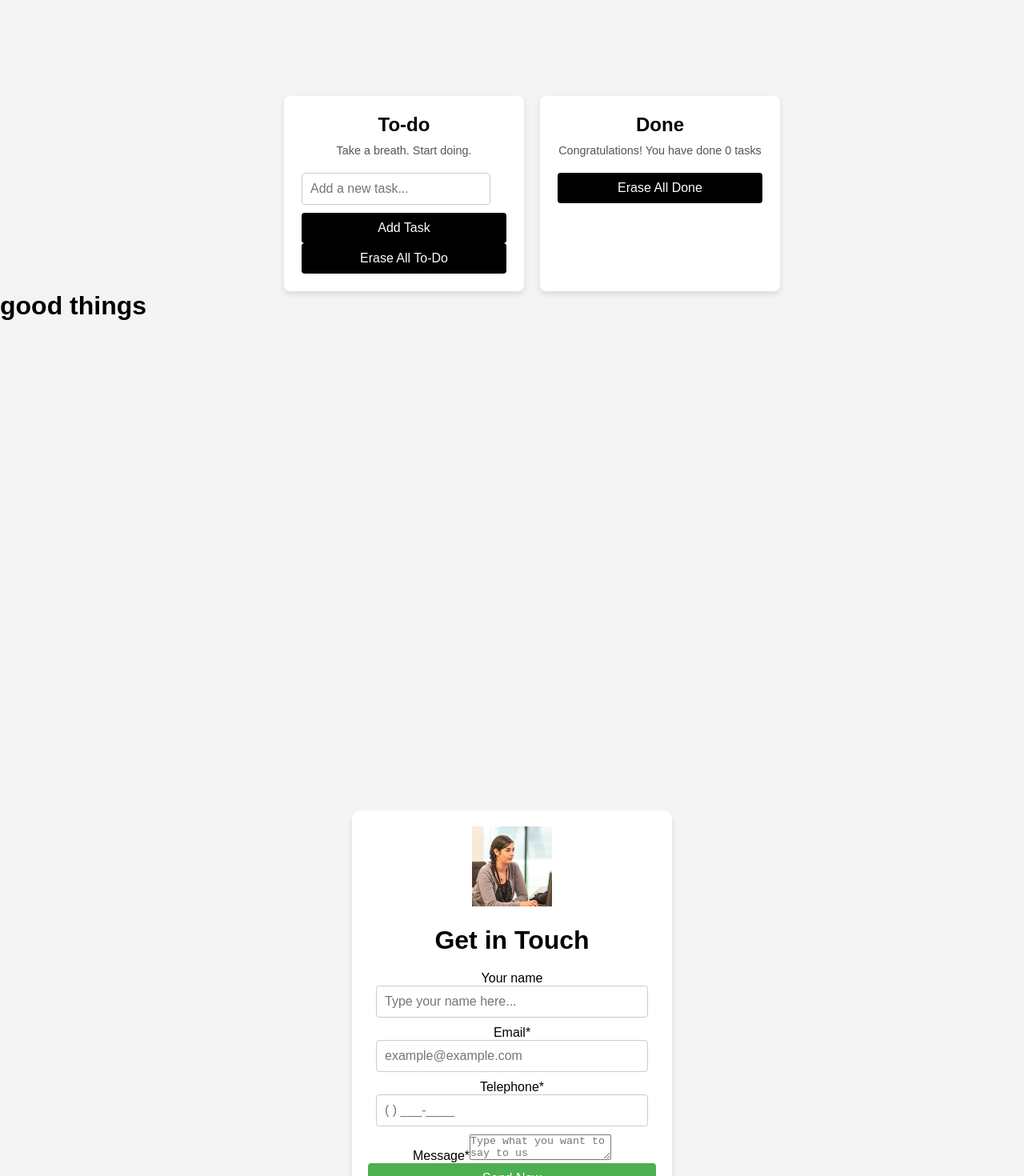
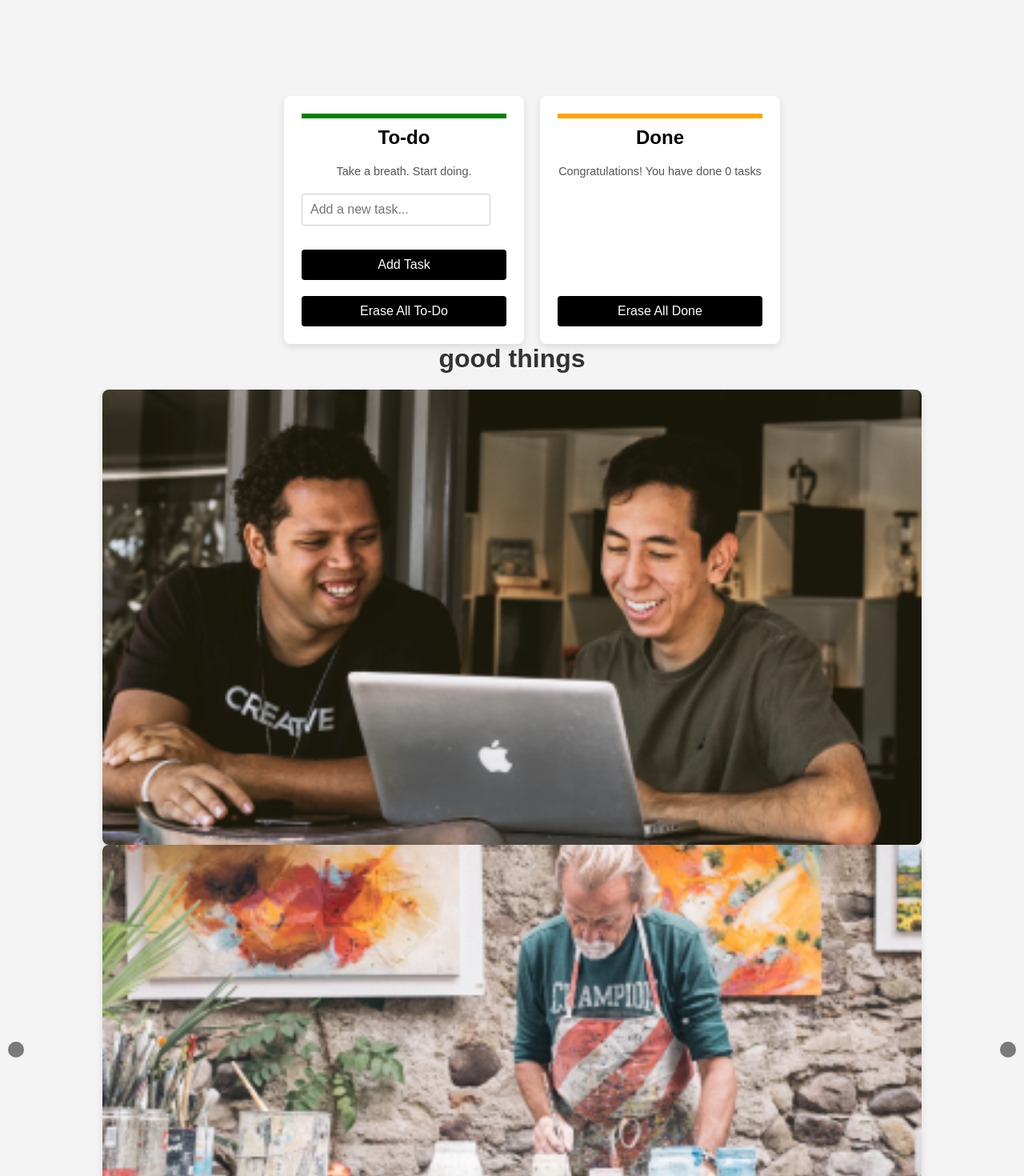
Before and after one commit to aurireads/toDoList, a React (Create React App) app: page / in a window 1280 px wide. Shown: the part 1080-2550 px from the top of the page at 80% size. Built offline with nearby package versions, Linux system fonts and the light colour scheme.

Commit message:
mudanças de css

```diff
--- a/src/components/Form/style.css
+++ b/src/components/Form/style.css
@@ -31,3 +31,12 @@
   text-align: center;
   margin: auto;
 }
+
+/* Adicionando bordas arredondadas à imagem */
+.img-form {
+  border-radius: 50%; /* Faz a imagem ficar com bordas redondas */
+  width: 150px; /* Ajuste o tamanho da imagem conforme necessário */
+  height: 150px; /* Ajuste o tamanho da imagem conforme necessário */
+  object-fit: cover; /* Garante que a imagem não distorça ao se ajustar ao tamanho */
+  margin-bottom: 20px; /* Adiciona um pequeno espaço abaixo da imagem */
+}
--- a/src/components/Swiper/styles.css
+++ b/src/components/Swiper/styles.css
@@ -0,0 +1,87 @@
+/* Container do swiper */
+.swiper-container {
+    width: 100%;
+    height: 100%;
+    overflow: hidden; /* Garante que os slides não transbordem */
+    position: relative;
+  }
+
+  /* Estilo de cada slide */
+  .swiper-slide {
+    width: 80%; /* Você pode ajustar conforme o tamanho que deseja para os slides */
+    margin: 0 10px; /* Espaçamento entre os slides */
+    background-color: #f0f0f0; /* Cor de fundo de cada slide */
+    display: flex;
+    justify-content: center;
+    align-items: center;
+    border-radius: 8px; /* Bordas arredondadas para o slide */
+    box-shadow: 0 4px 10px rgba(0, 0, 0, 0.1); /* Sombras para destacar o slide */
+    transition: transform 0.3s ease; /* Transição suave */
+  }
+
+  /* Estilo para a imagem dentro do slide */
+  .swiper-slide img {
+    width: 100%;
+    height: auto;
+    border-radius: 8px; /* Bordas arredondadas para a imagem */
+  }
+
+  /* Título da seção (opcional) */
+  .heading {
+    text-align: center;
+    font-size: 2rem;
+    margin-bottom: 20px;
+    color: #333;
+  }
+
+  /* Botões de navegação (para deslizar para a direita e esquerda) */
+  .swiper-button-next,
+  .swiper-button-prev {
+    color: #fff; /* Cor dos botões de navegação */
+    font-size: 2rem; /* Tamanho do botão */
+    background-color: rgba(0, 0, 0, 0.5); /* Fundo dos botões */
+    border-radius: 50%; /* Botões redondos */
+    padding: 10px; /* Tamanho dos botões */
+    position: absolute;
+    top: 50%;
+    z-index: 10;
+    transform: translateY(-50%);
+  }
+
+  /* Estilo para o botão de navegação para a direita */
+  .swiper-button-next {
+    right: 10px;
+  }
+
+  /* Estilo para o botão de navegação para a esquerda */
+  .swiper-button-prev {
+    left: 10px;
+  }
+
+  /* Controles de paginação (bolinhas) */
+  .swiper-pagination {
+    position: absolute;
+    bottom: 10px;
+    left: 50%;
+    transform: translateX(-50%);
+    display: flex;
+    justify-content: center;
+    gap: 10px;
+  }
+
+  /* Estilo para as bolinhas de paginação */
+  .swiper-pagination-bullet {
+    width: 12px;
+    height: 12px;
+    background-color: #fff; /* Cor das bolinhas */
+    opacity: 0.5;
+    border-radius: 50%;
+    transition: opacity 0.3s ease, transform 0.3s ease;
+  }
+
+  /* Estilo para as bolinhas ativas */
+  .swiper-pagination-bullet-active {
+    opacity: 1;
+    transform: scale(1.2); /* Aumenta o tamanho da bolinha ativa */
+    background-color: orange; /* Cor da bolinha ativa */
+  }
--- a/src/components/ToDoList/ToDoList.js
+++ b/src/components/ToDoList/ToDoList.js
@@ -15,7 +15,9 @@ const ToDoList = ({
   return (
     <div className="container">
       <div className="card to-do" onDragOver={(e) => e.preventDefault()} onDrop={() => handleDrop("toDo")}>
-        <div className="card-header">To-do</div>
+        <div className={`card-header ${toDoTasks.length > 0 ? "to-do" : "done"}`}>
+          To-do
+        </div>
         <div className="card-subtitle">Take a breath. Start doing.</div>
         <ul>
           {toDoTasks.map((task, index) => (
@@ -36,7 +38,9 @@ const ToDoList = ({
       </div>
 
       <div className="card done" onDragOver={(e) => e.preventDefault()} onDrop={() => handleDrop("done")}>
-        <div className="card-header">Done</div>
+        <div className={`card-header ${doneTasks.length > 0 ? "done" : "to-do"}`}>
+          Done
+        </div>
         <div className="card-subtitle">Congratulations! You have done {doneTasks.length} tasks</div>
         <ul>
           {doneTasks.map((task, index) => (
--- a/src/components/ToDoList/styles.css
+++ b/src/components/ToDoList/styles.css
@@ -1,3 +1,4 @@
+/* Container para os cards */
 .container {
   display: flex;
   gap: 20px;
@@ -5,21 +6,28 @@
   justify-content: center;
 }
 
+/* Estilo para cada card */
 .card {
   width: 300px;
   padding: 20px;
   border-radius: 8px;
   box-shadow: 0 4px 8px rgba(0, 0, 0, 0.1);
   background-color: #fff;
+  display: flex;
+  flex-direction: column;
+  transition: box-shadow 0.3s, transform 0.3s; /* Transições suaves */
 }
 
+/* Estilos para os headers dos cards (To-do e Done) */
 .card-header {
   text-align: center;
   font-size: 1.5em;
   font-weight: bold;
   margin-bottom: 10px;
+  padding: 10px 0;
 }
 
+/* Estilos específicos para To-do e Done */
 .card-header.to-do {
   border-top: 6px solid orange;
 }
@@ -28,6 +36,7 @@
   border-top: 6px solid green;
 }
 
+/* Subtítulo do card */
 .card-subtitle {
   text-align: center;
   font-size: 0.9em;
@@ -35,17 +44,27 @@
   color: #555;
 }
 
-  ul li .delete {
-    font-size: 0.9em;
-    color: red;
-    cursor: pointer;
+/* Lista de tarefas */
+ul {
+  list-style: none;
+  padding: 0;
+  flex: 1;
 }
 
+/* Estilo dos itens da lista de tarefas */
+ul li {
+  display: flex;
+  align-items: center;
+  justify-content: space-between;
+  margin-bottom: 10px;
+  font-size: 1em;
+  border-bottom: 1px solid #eaeaea;
+  padding-bottom: 5px;
+  cursor: grab; /* Alteração do cursor ao arrastar */
+}
 
-ul li .task-text span.checked {
-  border-color: green;
-  background-color: green;
-  color: white;
+ul li:active {
+  cursor: grabbing;
 }
 
 ul li .task-text {
@@ -54,6 +73,7 @@ ul li .task-text {
   gap: 10px;
 }
 
+/* Caixa de seleção (✔) */
 ul li .task-text span {
   display: flex;
   align-items: center;
@@ -64,3 +84,112 @@ ul li .task-text span {
   border-radius: 50%;
   cursor: pointer;
 }
+
+/* Tarefa concluída (✔) */
+ul li .task-text span.checked {
+  border-color: green;
+  background-color: green;
+  color: white;
+}
+
+/* Estilo de exclusão */
+ul li .delete {
+  font-size: 0.9em;
+  color: red;
+  cursor: pointer;
+}
+
+/* Estilo do botão */
+button {
+  width: 100%;
+  padding: 10px;
+  font-size: 1em;
+  border: none;
+  border-radius: 4px;
+  cursor: pointer;
+  background-color: black;
+  color: white;
+  margin-top: 20px;
+}
+
+button:hover {
+  background-color: #333;
+}
+
+/* Estilo do input */
+input {
+  width: calc(100% - 20px);
+  padding: 10px;
+  font-size: 1em;
+  border: 1px solid #ccc;
+  border-radius: 4px;
+  margin-bottom: 10px;
+}
+
+input:focus {
+  outline: none;
+  border-color: orange;
+}
+
+/* Efeito hover nos cards */
+.card:hover {
+  transform: scale(1.05);
+  box-shadow: 0 6px 12px rgba(0, 0, 0, 0.2);
+}
+
+/* Destaque da área ao arrastar */
+.card.drag-over {
+  border-color: orange;
+}
+
+/* Estilo para os botões de "Add Task" e "Erase All" */
+.add-task {
+  display: flex;
+  align-items: center;
+  margin-bottom: 20px;
+}
+
+.add-task input {
+  flex: 1;
+  padding: 10px;
+  font-size: 1em;
+  border: 1px solid #ccc;
+  border-radius: 4px;
+  margin-right: 10px;
+}
+
+.add-task button {
+  padding: 10px 15px;
+  font-size: 1em;
+  color: white;
+  background-color: orange;
+  border: none;
+  border-radius: 4px;
+  cursor: pointer;
+  transition: background-color 0.3s;
+}
+
+.add-task button:hover {
+  background-color: darkorange;
+}
+
+/* Estilos para apagar todas as tarefas */
+.erase-all {
+  margin-top: 20px;
+  text-align: center;
+}
+
+.erase-all button {
+  padding: 10px 20px;
+  font-size: 1em;
+  color: white;
+  background-color: red;
+  border: none;
+  border-radius: 4px;
+  cursor: pointer;
+  transition: background-color 0.3s;
+}
+
+.erase-all button:hover {
+  background-color: darkred;
+}
```
Lines whose indentation alone changed are shown as unchanged.
